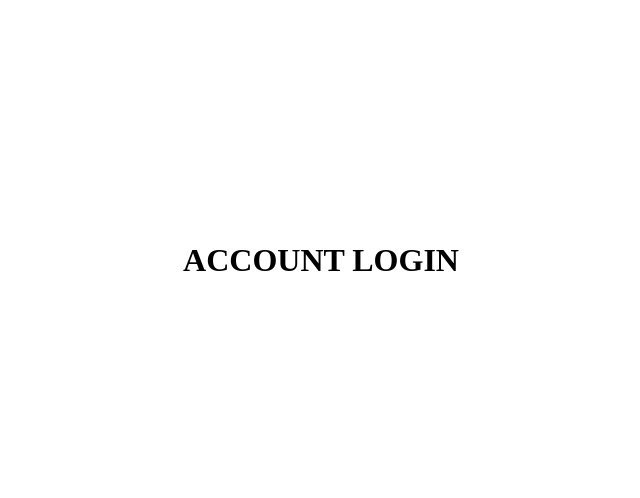
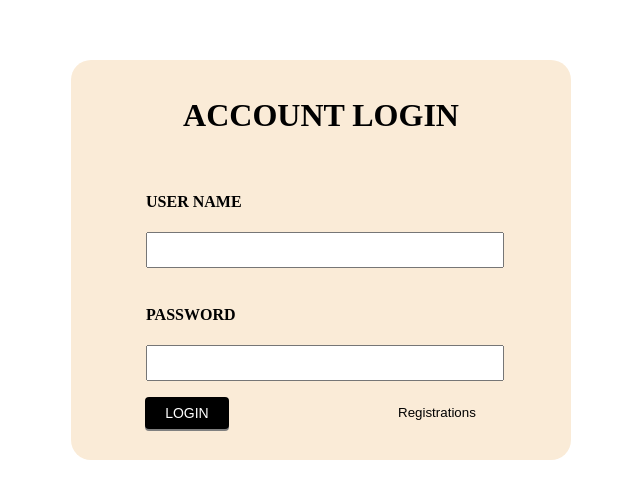
Before and after one commit to Temya/test_project, an Angular app: page /login in a window 1280 px wide. Shown: the part 108-606 px from the top of the page, without its empty margins (319-959 px from the left). Built offline with nearby package versions, Linux system fonts and the light colour scheme.

Commit message:
Add login

```diff
--- a/src/app/login/login.component.html
+++ b/src/app/login/login.component.html
@@ -1,3 +1,15 @@
-<div>
+<div id="main">
     <h1>ACCOUNT LOGIN</h1>
+    <div class="tex">
+    <h4>USER NAME</h4>
+    <input type="text">
+    </div>
+    <div class="tex">
+    <h4>PASSWORD</h4>
+    <input type="password">
+    </div>
+    <div class="down">
+    <button class="btn">LOGIN</button>
+    <button>Registrations</button>
+    </div>
 </div>
--- a/src/app/login/login.component.scss
+++ b/src/app/login/login.component.scss
@@ -1,5 +1,70 @@
-div{
+#main{
+    width: 500px;
+    height: 400px;
+    display: flex;
+    justify-content: space-evenly;
+    align-items: center;
+    flex-direction: column;
+    background-color: antiquewhite;
+    border-radius: 20px;
+}
+.tex{
+    display: flex;
+    width: 70%;
+    align-items: flex-start;
+    justify-content: space-evenly;
+    flex-direction: column;
+}
+input{
+    height: 30px;
+    width: 100%;
+}
+.down{
+    width: 100%;
     display: flex;
     justify-content: space-around;
-    align-items: center;
 }
+
+button{
+    margin: 0 15px 15px 0;
+    background: none;
+    border: none;
+    cursor: pointer;
+}
+button:hover{
+    color: gray;
+}
+.button:active {
+	background-color: black !important;
+}
+
+.btn {
+	display: inline-block;
+	box-sizing: border-box;
+	padding: 0 20px;
+	margin: 0 15px 15px 0;
+	outline: none;
+	border: none;
+	border-radius: 4px;
+	height: 32px;
+	line-height: 32px;
+	font-size: 14px;
+	font-weight: 500;
+	text-decoration: none;
+	color: #fff;
+	background-color: black;
+	box-shadow: 0 2px gray;
+	cursor: pointer;
+	user-select: none;
+	appearance: none;
+	touch-action: manipulation;
+	vertical-align: top;
+}
+.btn:hover {
+	background-color: white;
+    color: black;
+}
+.btn:disabled {
+	background-color: #6c87b5;
+	pointer-events: none;
+}
--- /dev/null
+++ b/src/app/registration/registration.component.html
@@ -0,0 +1 @@
+<p>registration works!</p>
```
Also changed, not shown: src/app/registration/registration.component.ts (added, +13 -0 lines), src/app/registration/registration.component.scss (added), 1 other file (tests, documents, lock files or other folders).
